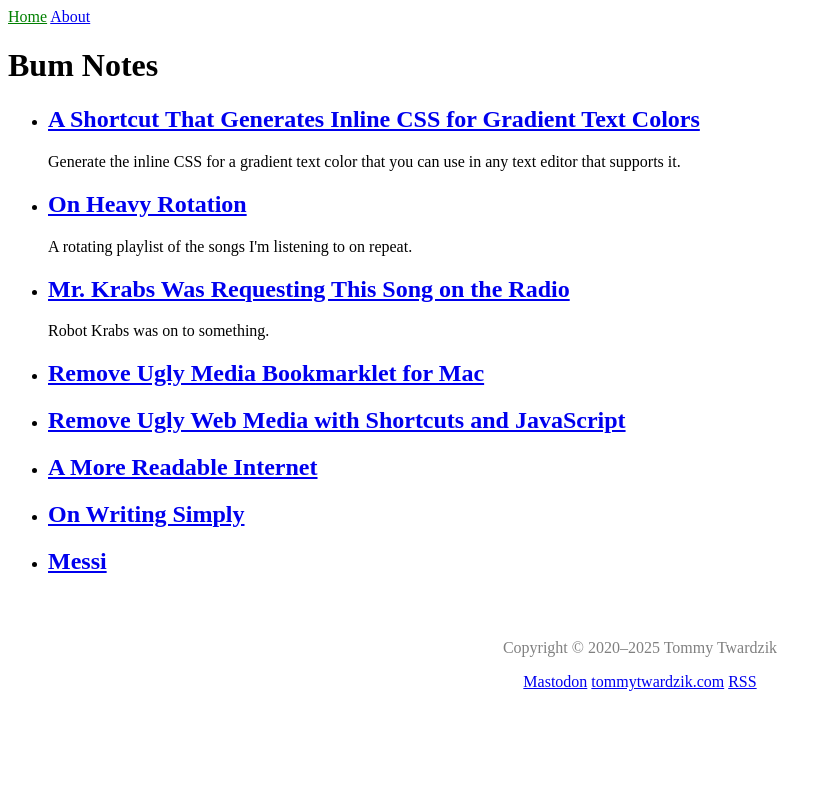
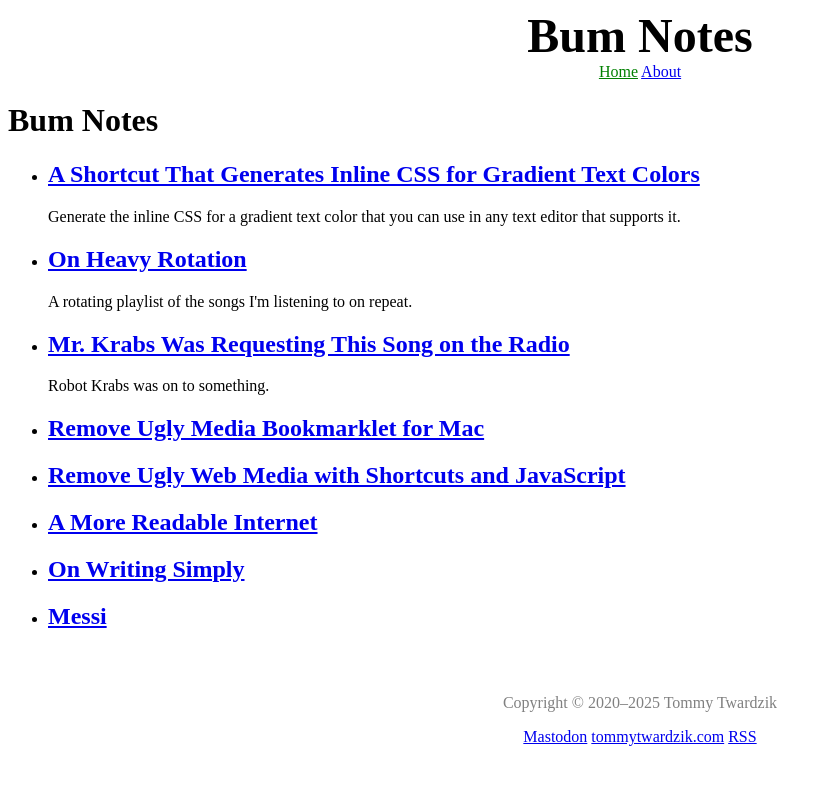
Before and after one commit to ttwardz/bum-notes-blog, a Jekyll site: the page built from index.markdown, in a window 1280 px wide. Shown: the top 785 px of the page, without its empty margins (0-832 px from the left). Built offline with Jekyll 4.4.1, drawn with Linux system fonts in a browser that asks for light colours.

Commit message:
added header for site title

```diff
--- a/_layouts/default.html
+++ b/_layouts/default.html
@@ -7,6 +7,11 @@
     {% feed_meta %}
     {% seo %}
   </head>
+
+  <header>
+    {{ site.title }}
+  </header>
+
   <body>
     {% include navigation.html %}
     {{ content }}
--- a/_sass/main.scss
+++ b/_sass/main.scss
@@ -4,7 +4,11 @@
     color: green;
 }
 
-title {
+header {
+    font-size: 3rem;
+    font-weight: bold;
+}
+header, nav {
     text-align: center;
 }
 
```
